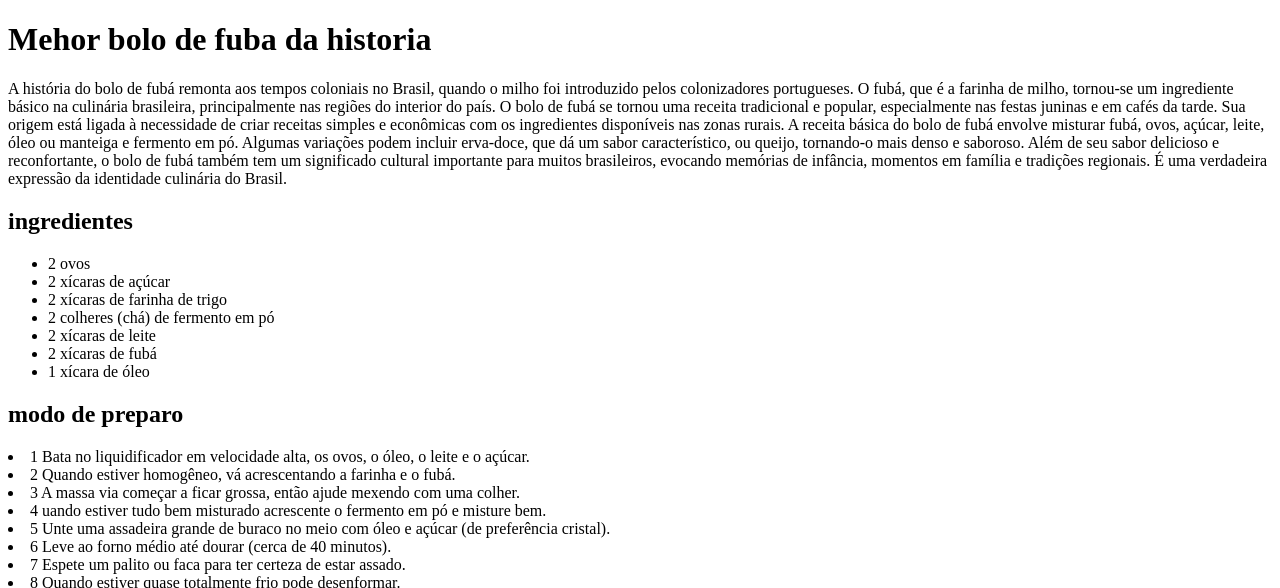
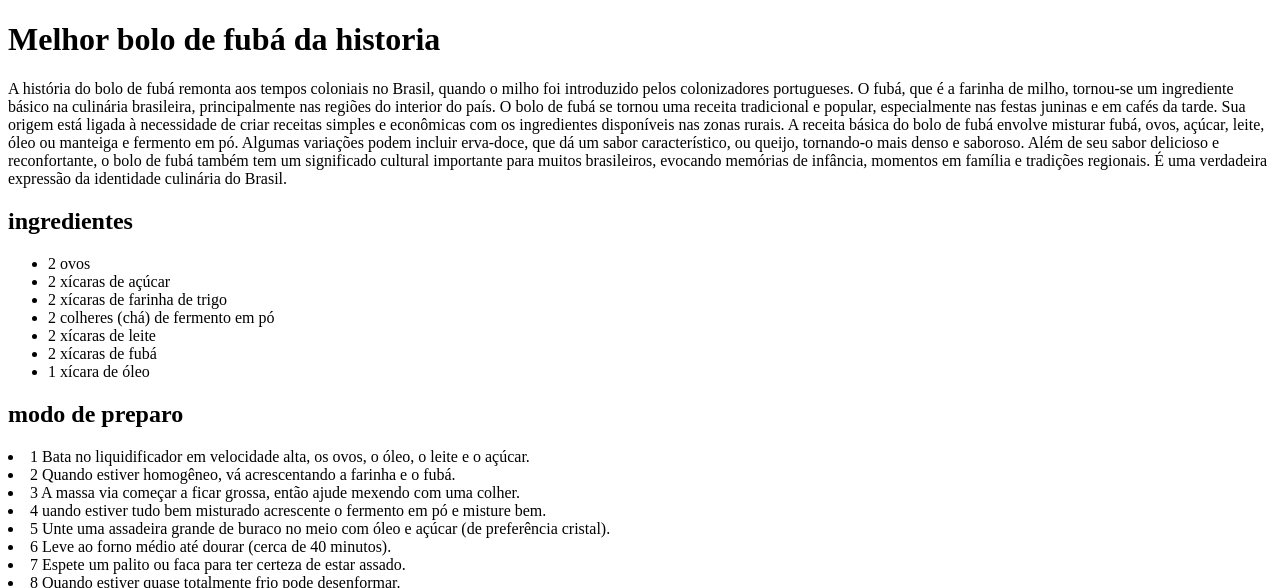
Before and after one commit to LeozinDoGame/Prova-, a plain HTML site: page index.html in a window 1280 px wide. Shown: the top 588 px of the page. Drawn offline with Linux system fonts and the light colour scheme.

Commit message:
bolo de fuba

```diff
--- a/index.html
+++ b/index.html
@@ -7,7 +7,7 @@
 </head>
 <body>
 
-    <h1> Mehor bolo de fuba da historia </h1>
+    <h1> Melhor bolo de fubá da historia </h1>
 
     <p>A história do bolo de fubá remonta aos tempos coloniais no Brasil, quando o milho foi introduzido pelos colonizadores portugueses. O fubá, que é a farinha de milho, tornou-se um ingrediente básico na culinária brasileira, principalmente nas regiões do interior do país.
 
```
